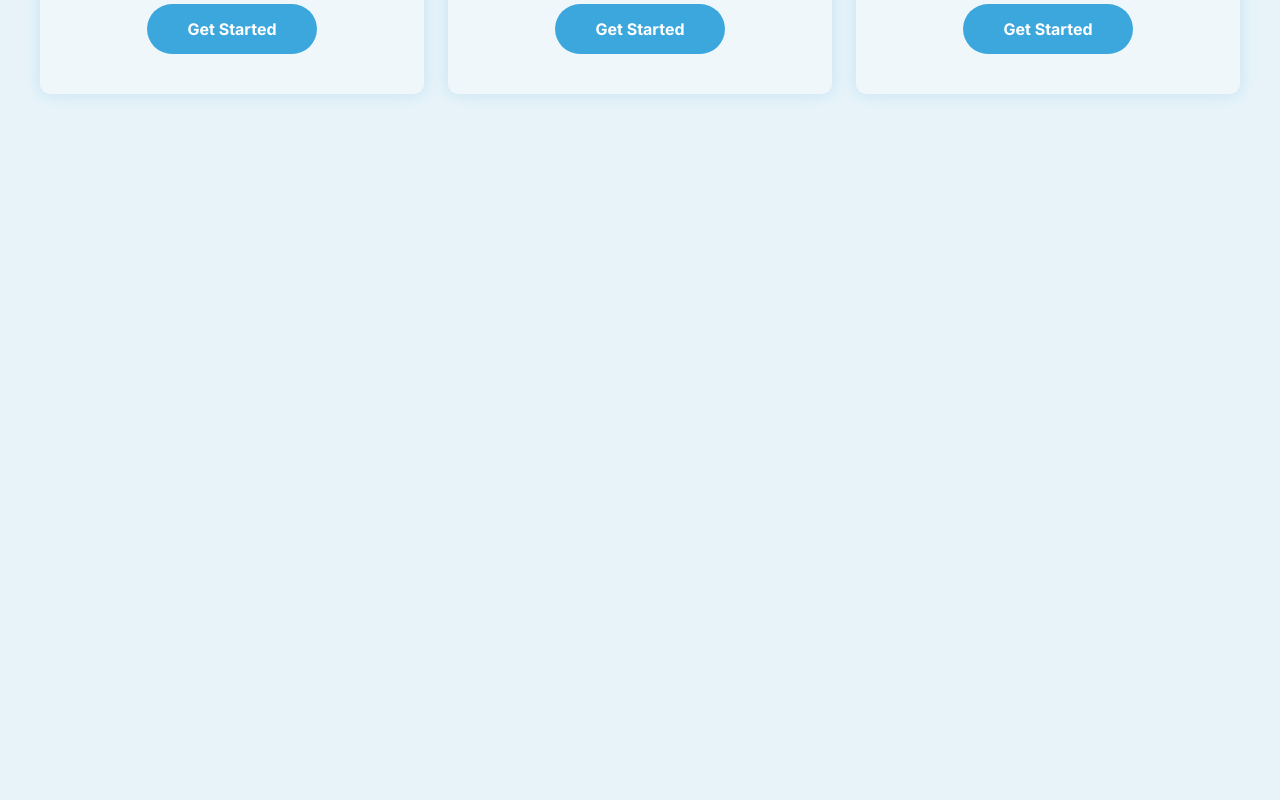
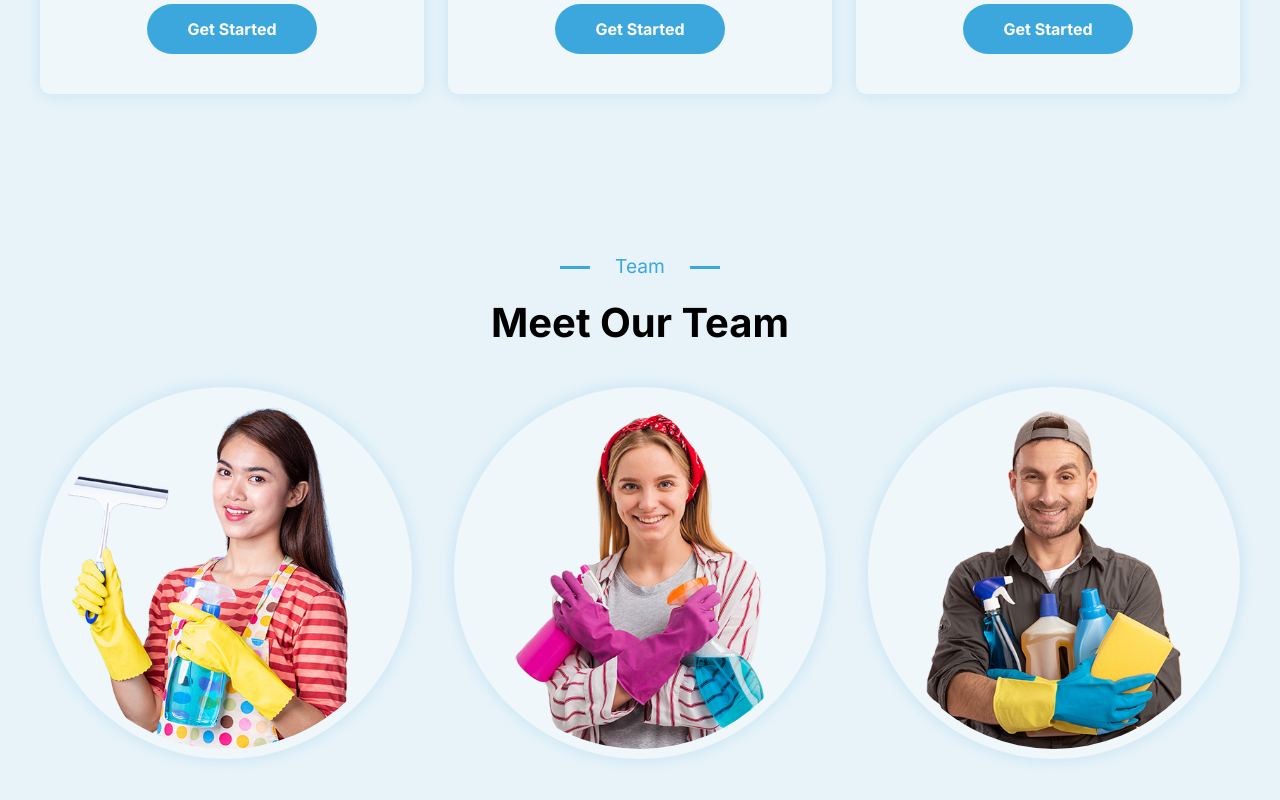
Before and after one commit to Bubblecrown/Home-Cleaning-Service, a React (Create React App) app: page / in a window 1280 px wide. Shown: the part 2611-3411 px from the top of the page. Before the commit the page ends 2785 px from the top, so only its background shows below. Built offline with nearby package versions, Linux system fonts and the light colour scheme.

Commit message:
setup data and finish structure image team section

```diff
--- /dev/null
+++ b/src/data/TeamData.js
@@ -0,0 +1,36 @@
+export const TeamData = {
+  title: "team",
+  sectionTitle: "meet our team",
+  headTitle: false,
+  center: true,
+};
+
+export const TeamMember = [
+  {
+    name: "john doe",
+    position: "team leader",
+  },
+  {
+    name: "jan doe",
+    position: "car cleaner",
+  },
+  {
+    name: "jonathan doe",
+    position: "cleaner",
+  },
+];
+
+export const TeamImage = [
+  {
+    imgPath: require("../assets/team/1.png"),
+    imageAlt:"team leader image",
+  },
+  {
+    imgPath: require("../assets/team/2.png"),
+    imageAlt:"car cleaner image",
+  },
+  {
+    imgPath: require("../assets/team/3.png"),
+    imageAlt:"cleaner image",
+  },
+];
--- a/src/globalStyles.js
+++ b/src/globalStyles.js
@@ -54,4 +54,15 @@ export const Row = styled.div`
   justify-content: space-between;
 `;
 
+export const Column = styled.aside`
+  flex: 1;
+  max-width: 48%;
+  flex-basis: 48%;
+  position: relative;
+  @media screen and (max-width: 768px) {
+    max-width: 100%;
+    flex-basis: 100%;
+  }
+`;
+
 export default GlobalStyles;
--- a/src/layouts/InfoSection/InfoSection.js
+++ b/src/layouts/InfoSection/InfoSection.js
@@ -1,8 +1,7 @@
 import React from "react";
 import TitleSection from "../../components/TitleComponent/TitleSection";
-import { Container, Row,Section } from "../../globalStyles";
+import { Container, Row,Section,Column } from "../../globalStyles";
 import {
-  Column,
   HeroText,
   HeroImg,
   Img,
--- a/src/layouts/InfoSection/InfoStyle.js
+++ b/src/layouts/InfoSection/InfoStyle.js
@@ -7,16 +7,6 @@ import {
   Boxshadow,
 } from "../../globalStyles";
 
-export const Column = styled.aside`
-  flex: 1;
-  max-width: 48%;
-  flex-basis: 48%;
-  position: relative;
-  @media screen and (max-width: 768px) {
-    max-width: 100%;
-    flex-basis: 100%;
-  }
-`;
 
 export const HeroText = styled.p`
   font-size: 1rem;
@@ -44,6 +34,7 @@ export const CircleLabel = `
   margin:auto;
   box-shadow: ${Boxshadow};
 `;
+
 export const HeroImg = styled.picture`
   width: 100%;
   display: flex;
--- a/src/layouts/ServeSection/ServeSection.js
+++ b/src/layouts/ServeSection/ServeSection.js
@@ -4,7 +4,7 @@ import { ServiceItem } from "../../data/ServiceData";
 import { Container, Row,Section } from "../../globalStyles";
 
 import {
-  Column,
+  ServiceColumn,
   ServiceImg,
   ImgTitle,
 } from "./ServeStyle";
@@ -17,10 +17,10 @@ const ServeSection = ({ title, sectionTitle, headTitle, center }) => {
           <TitleSection title={title} headTitle={headTitle} sectionTitle={sectionTitle} center={center}/>
           <Row>
             {ServiceItem.map((item, index) => (
-              <Column key={index}>
+              <ServiceColumn key={index}>
                 <ServiceImg src={item.image} alt={item.imageAlt} />
                 <ImgTitle>{item.imageTitle}</ImgTitle>
-              </Column>
+              </ServiceColumn>
             ))}
           </Row>
         </Container>
--- a/src/layouts/ServeSection/ServeStyle.js
+++ b/src/layouts/ServeSection/ServeStyle.js
@@ -1,16 +1,13 @@
 import styled from "styled-components";
-import {
-  CircleLabel,
-} from "../InfoSection/InfoStyle";
+import { CircleLabel } from "../InfoSection/InfoStyle";
 
-export const Column = styled.section`
+export const ServiceColumn = styled.aside`
   display: flex;
   flex-direction: column;
   align-items: center;
-  flex: 1;
+  justify-content: center;
   max-width: 20%;
   flex-basis: 20%;
-  position: relative;
   @media screen and (max-width: 768px) {
     max-width: 45%;
     flex-basis: 45%;
--- /dev/null
+++ b/src/layouts/TeamSection/TeamSection.js
@@ -0,0 +1,25 @@
+import React from "react";
+import { TitleSection } from "../../components";
+import { Container, Row, Section } from "../../globalStyles";
+import { TeamData, TeamImage } from "../../data/TeamData";
+import {TeamColumn,TeamImg} from './TeamStyle'
+
+const TeamSection = () => {
+  return (
+    <Section>
+      <Container>
+        <TitleSection {...TeamData} />
+        <Row>
+          {TeamImage.map((item,index)=>(
+            <TeamColumn key={index}>
+            <TeamImg src={item.imgPath} alt={item.imageAlt}/>
+            </TeamColumn>
+          ))}
+
+        </Row>
+      </Container>
+    </Section>
+  );
+};
+
+export default TeamSection;
--- /dev/null
+++ b/src/layouts/TeamSection/TeamStyle.js
@@ -0,0 +1,12 @@
+import styled from "styled-components";
+
+import { CircleLabel } from "../InfoSection/InfoStyle";
+
+export const TeamColumn = styled.div`
+  width: 31%;
+`;
+export const TeamImg = styled.img`
+  ${CircleLabel};
+  padding: 10px;
+  max-width: 100%;
+`;
--- a/src/layouts/index.js
+++ b/src/layouts/index.js
@@ -2,3 +2,4 @@ export {default as Navbar} from './Navbar/Navbar'
 export {default as InfoSection} from './InfoSection/InfoSection'
 export {default as ServeSection} from './ServeSection/ServeSection'
 export {default as PricingSection} from './PricingSection/PricingSection'
+export {default as TeamSection} from './TeamSection/TeamSection'
--- a/src/pages/HomePage.js
+++ b/src/pages/HomePage.js
@@ -1,5 +1,5 @@
 import React from "react";
-import { InfoSection, PricingSection, ServeSection } from "../layouts";
+import { InfoSection, PricingSection, ServeSection, TeamSection } from "../layouts";
 import { HeroData } from "../data/InfoData";
 import { AboutusData } from "../data/InfoData";
 import { ServiceData } from "../data/ServiceData";
@@ -11,6 +11,7 @@ const HomePage = () => {
       <InfoSection {...AboutusData} path="about" />
       <ServeSection {...ServiceData} />
       <PricingSection/>
+      <TeamSection/>
     </>
   );
 };
```
Also changed, not shown: src/layouts/PricingSection/PricingStyle.js (+2 -6 lines).
